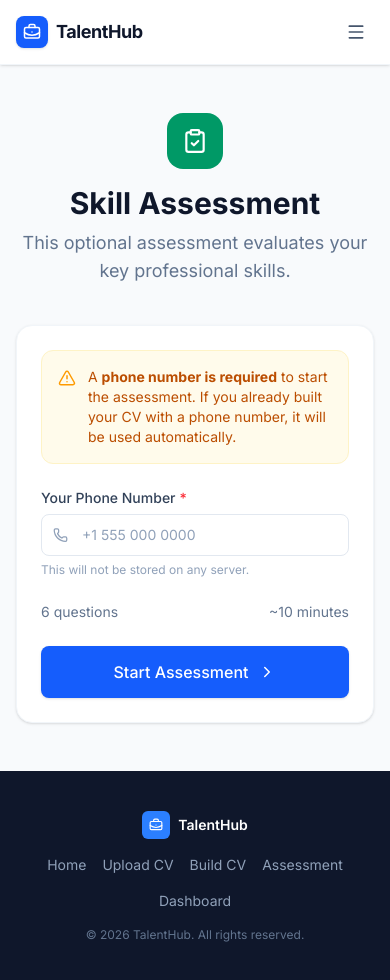
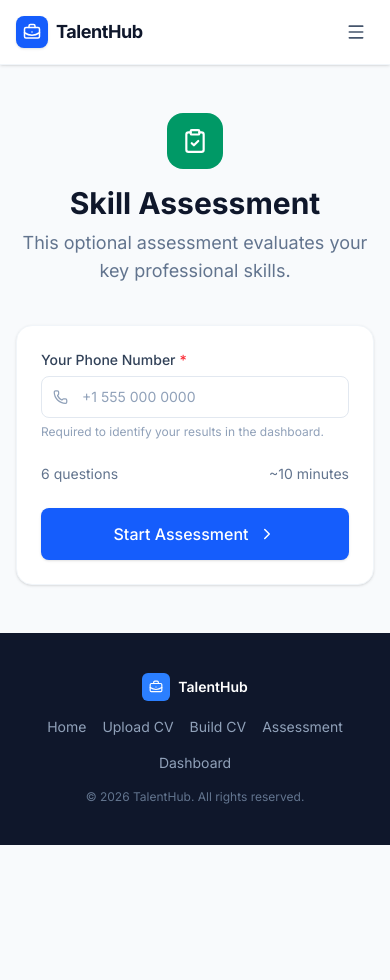
Before and after one commit to Designer21reem/talent-platform, a Next.js app: page /assessment in a window 390 px wide. Shown: the top 980 px of the page. After the commit the page ends 845 px from the top, so only its background shows below. Built offline with nearby package versions, Linux system fonts and the light colour scheme.

Commit message:
Phone gate: show found-banner when CV has phone, require input when no CV phone

```diff
--- a/src/app/assessment/page.jsx
+++ b/src/app/assessment/page.jsx
@@ -31,9 +31,13 @@ export default function AssessmentPage() {
   useEffect(() => {
     const cv = loadCV();
     if (cv) {
+      const phone = cv.personalInfo.phone || '';
       setCandidateName(cv.personalInfo.fullName);
-      setCvPhone(cv.personalInfo.phone || null);
-      console.log('[AssessmentPage] CV loaded — name:', cv.personalInfo.fullName, '| phone:', cv.personalInfo.phone);
+      if (phone) {
+        setCvPhone(phone);
+        setResolvedPhone(phone);
+      }
+      console.log('[AssessmentPage] CV loaded — name:', cv.personalInfo.fullName, '| phone:', phone || '(none)');
     }
   }, []);
 
@@ -41,19 +45,18 @@ export default function AssessmentPage() {
     console.log('[AssessmentPage] Attempting to start assessment…');
 
     if (cvPhone) {
-      console.log('[AssessmentPage] Phone found in CV:', cvPhone);
-      setResolvedPhone(cvPhone);
+      console.log('[AssessmentPage] Using phone from CV:', cvPhone);
       setPageState('assessment');
       return;
     }
 
     if (!phoneInput.trim()) {
       console.warn('[AssessmentPage] Phone number missing — blocking start');
-      setPhoneError('Phone number is required before starting the assessment.');
+      setPhoneError('Phone number is required to start the assessment.');
       return;
     }
 
-    console.log('[AssessmentPage] Phone entered manually:', phoneInput);
+    console.log('[AssessmentPage] Using manually entered phone:', phoneInput);
     setResolvedPhone(phoneInput.trim());
     setPhoneError(null);
     setPageState('assessment');
@@ -144,20 +147,13 @@ export default function AssessmentPage() {
             transition={{ delay: 0.15 }}
             className="bg-white rounded-2xl border border-slate-100 shadow-sm p-6 sm:p-8"
           >
-            <div className="flex items-start gap-3 mb-6 p-4 bg-amber-50 border border-amber-100 rounded-xl">
-              <AlertTriangle size={18} className="text-amber-500 shrink-0 mt-0.5" />
-              <p className="text-sm text-amber-700">
-                A <strong>phone number is required</strong> to start the assessment. If you already built
-                your CV with a phone number, it will be used automatically.
-              </p>
-            </div>
-
             {cvPhone ? (
               <div className="flex items-center gap-3 mb-6 p-4 bg-emerald-50 border border-emerald-100 rounded-xl">
                 <CheckCircle2 size={18} className="text-emerald-500 shrink-0" />
-                <p className="text-sm text-emerald-700">
-                  Phone number found from your CV. You're ready to start!
-                </p>
+                <div>
+                  <p className="text-sm font-medium text-emerald-800">Phone number found</p>
+                  <p className="text-xs text-emerald-600 mt-0.5">{cvPhone} — ready to start!</p>
+                </div>
               </div>
             ) : (
               <div className="mb-6">
@@ -174,7 +170,7 @@ export default function AssessmentPage() {
                   error={phoneError ?? undefined}
                   leftElement={<Phone size={15} />}
                   required
-                  hint="This will not be stored on any server."
+                  hint="Required to identify your results in the dashboard."
                 />
               </div>
             )}
```
